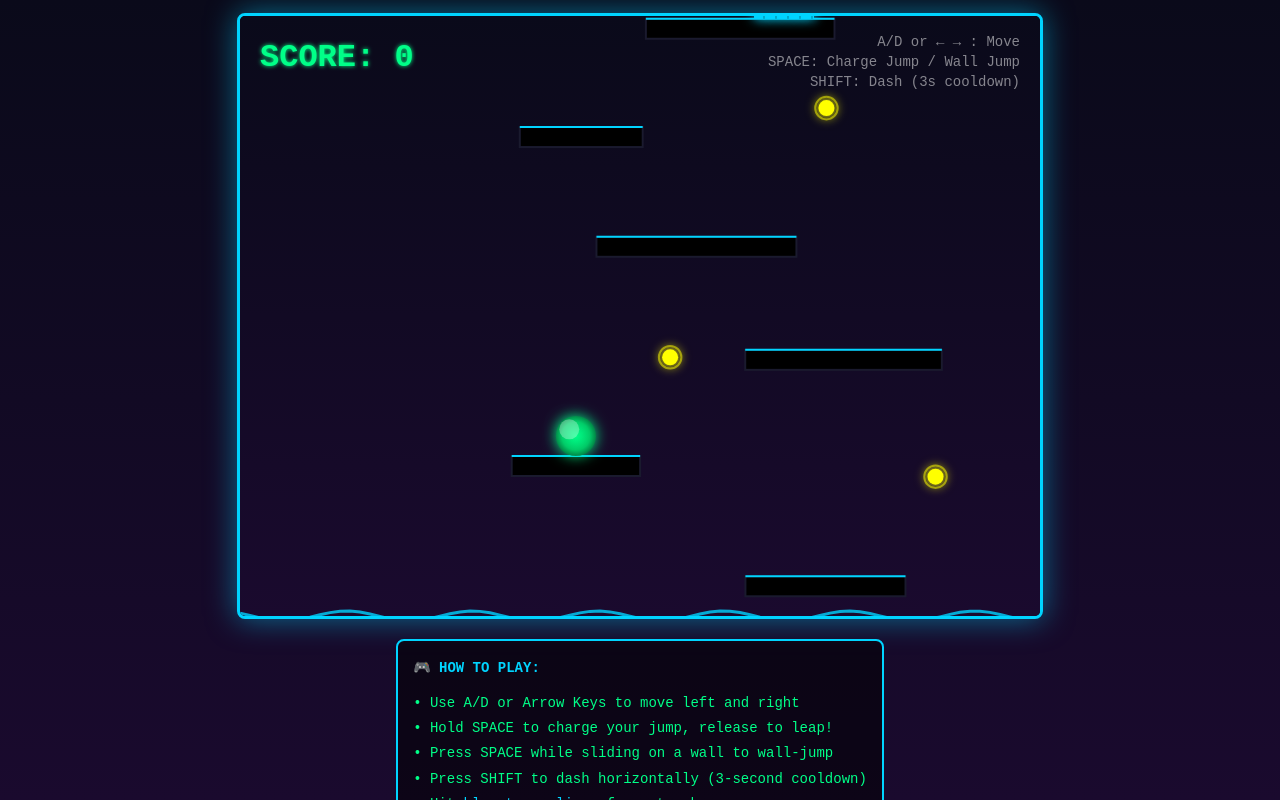
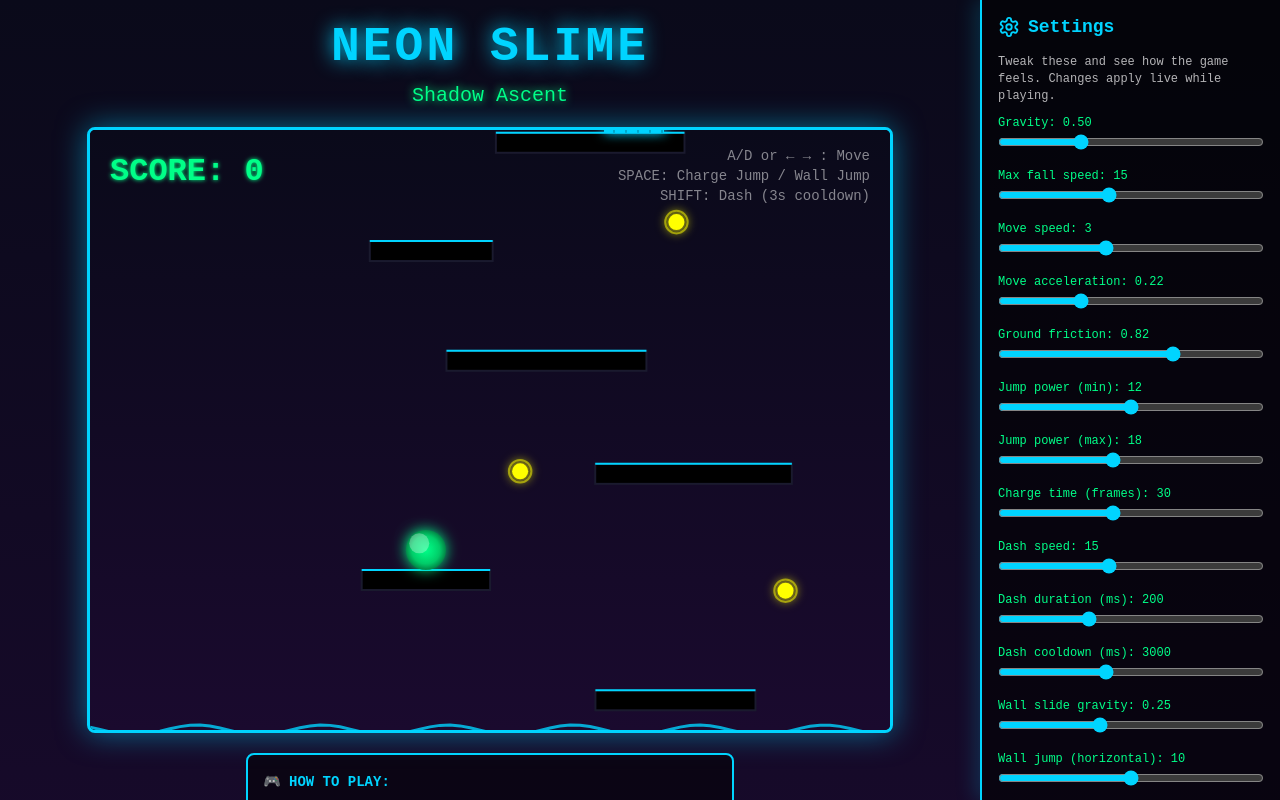
Before and after one commit to Shizerman/Project-Bouncy-Blob, a React (Vite) app: page / in a window 1280 px wide. Built offline with nearby package versions, Linux system fonts and the light colour scheme; the HTML template or start-up script is replaced by a standard one.

Commit message:
Update NeonSlime.jsx

```diff
--- a/src/NeonSlime.jsx
+++ b/src/NeonSlime.jsx
@@ -1,8 +1,47 @@
 import React, { useEffect, useRef, useState } from 'react';
-import { RotateCcw } from 'lucide-react';
+import { RotateCcw, Settings } from 'lucide-react';
+
+const DEFAULT_SETTINGS = {
+  GRAVITY: 0.5,
+  MAX_FALL_SPEED: 15,
+  MOVE_SPEED: 3,
+  MOVE_ACCELERATION: 0.22,
+  GROUND_FRICTION: 0.82,
+  JUMP_POWER_BASE: 12,
+  JUMP_POWER_MAX: 18,
+  CHARGE_TIME_MAX: 30,
+  DASH_SPEED: 15,
+  DASH_DURATION: 200,
+  DASH_COOLDOWN: 3000,
+  WALL_SLIDE_GRAVITY: 0.25,
+  WALL_JUMP_POWER_X: 10,
+  WALL_JUMP_POWER_Y: 15,
+  TRAMPOLINE_BOOST: 1.5,
+  WATER_OFFSET: 600,
+};
+
+const SETTINGS_CONFIG = [
+  { key: 'GRAVITY', label: 'Gravity', min: 0.2, max: 1.2, step: 0.05 },
+  { key: 'MAX_FALL_SPEED', label: 'Max fall speed', min: 8, max: 25, step: 1 },
+  { key: 'MOVE_SPEED', label: 'Move speed', min: 1, max: 6, step: 0.1 },
+  { key: 'MOVE_ACCELERATION', label: 'Move acceleration', min: 0.1, max: 0.5, step: 0.01 },
+  { key: 'GROUND_FRICTION', label: 'Ground friction', min: 0.5, max: 0.98, step: 0.02 },
+  { key: 'JUMP_POWER_BASE', label: 'Jump power (min)', min: 6, max: 18, step: 0.5 },
+  { key: 'JUMP_POWER_MAX', label: 'Jump power (max)', min: 12, max: 26, step: 0.5 },
+  { key: 'CHARGE_TIME_MAX', label: 'Charge time (frames)', min: 15, max: 50, step: 1 },
+  { key: 'DASH_SPEED', label: 'Dash speed', min: 8, max: 25, step: 0.5 },
+  { key: 'DASH_DURATION', label: 'Dash duration (ms)', min: 100, max: 400, step: 50 },
+  { key: 'DASH_COOLDOWN', label: 'Dash cooldown (ms)', min: 1000, max: 6000, step: 500 },
+  { key: 'WALL_SLIDE_GRAVITY', label: 'Wall slide gravity', min: 0.1, max: 0.5, step: 0.05 },
+  { key: 'WALL_JUMP_POWER_X', label: 'Wall jump (horizontal)', min: 5, max: 15, step: 0.5 },
+  { key: 'WALL_JUMP_POWER_Y', label: 'Wall jump (vertical)', min: 10, max: 22, step: 0.5 },
+  { key: 'TRAMPOLINE_BOOST', label: 'Trampoline boost', min: 1.1, max: 2.2, step: 0.1 },
+  { key: 'WATER_OFFSET', label: 'Water distance (death zone)', min: 500, max: 800, step: 50 },
+];
 
 const NeonSlime = () => {
   const canvasRef = useRef(null);
+  const settingsRef = useRef({ ...DEFAULT_SETTINGS });
   const gameStateRef = useRef({
     player: {
       x: 400,
@@ -37,24 +76,11 @@ const NeonSlime = () => {
   const [score, setScore] = useState(0);
   const [highScore, setHighScore] = useState(0);
   const [gameOver, setGameOver] = useState(false);
+  const [settings, setSettings] = useState({ ...DEFAULT_SETTINGS });
 
-  // Constants
-  const GRAVITY = 0.5;
-  const MAX_FALL_SPEED = 15;
-  const MOVE_SPEED = 3; // max horizontal speed (reached by holding left/right)
-  const MOVE_ACCELERATION = 0.22; // per frame - gives fine control; tap = small nudge
-  const GROUND_FRICTION = 0.82; // when not pressing left/right, vx decays quickly
-  const JUMP_POWER_BASE = 12;
-  const JUMP_POWER_MAX = 18;
-  const CHARGE_TIME_MAX = 30;
-  const DASH_SPEED = 15;
-  const DASH_DURATION = 200;
-  const DASH_COOLDOWN = 3000;
-  const WALL_SLIDE_GRAVITY = 0.25;
-  const WALL_JUMP_POWER_X = 10;
-  const WALL_JUMP_POWER_Y = 15;
-  const TRAMPOLINE_BOOST = 1.5;
-  const WATER_OFFSET = 600;
+  useEffect(() => {
+    settingsRef.current = settings;
+  }, [settings]);
 
   // Initialize platforms and collectibles
   const initializeGame = () => {
@@ -153,10 +179,11 @@ const NeonSlime = () => {
         if (e.repeat) return; // ignore key repeat so we don't double-trigger wall jump
 
         // Wall jump
+        const sKey = settingsRef.current;
         if (state.player.state === 'sliding') {
           state.player.state = 'airborne';
-          state.player.vy = -WALL_JUMP_POWER_Y;
-          state.player.vx = state.player.wallSide === 'left' ? WALL_JUMP_POWER_X : -WALL_JUMP_POWER_X;
+          state.player.vy = -sKey.WALL_JUMP_POWER_Y;
+          state.player.vx = state.player.wallSide === 'left' ? sKey.WALL_JUMP_POWER_X : -sKey.WALL_JUMP_POWER_X;
           state.player.wallSide = null;
 
           // Screen shake
@@ -177,22 +204,21 @@ const NeonSlime = () => {
       }
 
       // Dash
+      const s = settingsRef.current;
       if (e.key === 'Shift' && state.player.dashCooldown <= 0 && state.player.state !== 'grounded') {
         state.player.state = 'dashing';
-        state.player.dashCooldown = DASH_COOLDOWN;
+        state.player.dashCooldown = s.DASH_COOLDOWN;
         state.player.dashStartTime = Date.now();
 
-        // Determine dash direction
         const dashLeft = state.keys['a'] || state.keys['arrowleft'];
         const dashRight = state.keys['d'] || state.keys['arrowright'];
 
         if (dashLeft && !dashRight) {
-          state.player.vx = -DASH_SPEED;
+          state.player.vx = -s.DASH_SPEED;
         } else if (dashRight && !dashLeft) {
-          state.player.vx = DASH_SPEED;
+          state.player.vx = s.DASH_SPEED;
         } else {
-          // Default to facing direction
-          state.player.vx = state.player.vx >= 0 ? DASH_SPEED : -DASH_SPEED;
+          state.player.vx = state.player.vx >= 0 ? s.DASH_SPEED : -s.DASH_SPEED;
         }
       }
     };
@@ -203,7 +229,8 @@ const NeonSlime = () => {
 
       // Jump release (normalize space key for all browsers)
       if (isSpace(e.key) && state.player.state === 'grounded') {
-        const jumpPower = JUMP_POWER_BASE + (state.player.chargeTime / CHARGE_TIME_MAX) * (JUMP_POWER_MAX - JUMP_POWER_BASE);
+        const sJump = settingsRef.current;
+        const jumpPower = sJump.JUMP_POWER_BASE + (state.player.chargeTime / sJump.CHARGE_TIME_MAX) * (sJump.JUMP_POWER_MAX - sJump.JUMP_POWER_BASE);
         state.player.vy = -jumpPower;
         state.player.state = 'airborne';
         state.player.chargeTime = 0;
@@ -243,60 +270,54 @@ const NeonSlime = () => {
     };
 
     const update = (deltaTime, deltaMs) => {
+      const s = settingsRef.current;
       const p = state.player;
       state.time += deltaTime;
 
-      // Increase difficulty gradually
       state.difficulty = 1 + state.time / 3000;
 
-      // Dash cooldown (use real time so it feels the same at any FPS)
       if (p.dashCooldown > 0) {
         p.dashCooldown -= deltaMs;
       }
 
-      // Check if dash duration ended
-      if (p.state === 'dashing' && Date.now() - p.dashStartTime > DASH_DURATION) {
+      if (p.state === 'dashing' && Date.now() - p.dashStartTime > s.DASH_DURATION) {
         p.state = 'airborne';
       }
 
-      // Jump charging (only when grounded and space held; use deltaTime so charge rate is same at any FPS)
       if (p.state === 'grounded' && state.keys[' ']) {
-        p.chargeTime = Math.min(p.chargeTime + deltaTime, CHARGE_TIME_MAX);
-        p.squashY = 0.7 - (p.chargeTime / CHARGE_TIME_MAX) * 0.3;
-        p.squashX = 1.3 + (p.chargeTime / CHARGE_TIME_MAX) * 0.3;
+        p.chargeTime = Math.min(p.chargeTime + deltaTime, s.CHARGE_TIME_MAX);
+        p.squashY = 0.7 - (p.chargeTime / s.CHARGE_TIME_MAX) * 0.3;
+        p.squashX = 1.3 + (p.chargeTime / s.CHARGE_TIME_MAX) * 0.3;
       } else {
         p.chargeTime = 0;
       }
 
-      // Horizontal movement: acceleration-based for fine control (tap = small move, hold = build speed)
       if (p.state !== 'dashing') {
         const moveLeft = state.keys['a'] || state.keys['arrowleft'];
         const moveRight = state.keys['d'] || state.keys['arrowright'];
 
         if (moveLeft && !moveRight) {
-          p.vx -= MOVE_ACCELERATION * deltaTime;
-          p.vx = Math.max(p.vx, -MOVE_SPEED);
+          p.vx -= s.MOVE_ACCELERATION * deltaTime;
+          p.vx = Math.max(p.vx, -s.MOVE_SPEED);
         } else if (moveRight && !moveLeft) {
-          p.vx += MOVE_ACCELERATION * deltaTime;
-          p.vx = Math.min(p.vx, MOVE_SPEED);
+          p.vx += s.MOVE_ACCELERATION * deltaTime;
+          p.vx = Math.min(p.vx, s.MOVE_SPEED);
         } else {
-          // No input: friction so you don't slide off
-          p.vx *= Math.pow(GROUND_FRICTION, deltaTime);
+          p.vx *= Math.pow(s.GROUND_FRICTION, deltaTime);
           if (Math.abs(p.vx) < 0.08) p.vx = 0;
         }
       }
 
-      // Apply gravity based on state
       if (p.state === 'grounded') {
         p.vy = 0;
       } else if (p.state === 'sliding') {
-        p.vy += WALL_SLIDE_GRAVITY;
-        p.vy = Math.min(p.vy, MAX_FALL_SPEED / 2);
+        p.vy += s.WALL_SLIDE_GRAVITY;
+        p.vy = Math.min(p.vy, s.MAX_FALL_SPEED / 2);
       } else if (p.state === 'dashing') {
-        p.vy = 0; // No gravity during dash
+        p.vy = 0;
       } else {
-        p.vy += GRAVITY;
-        p.vy = Math.min(p.vy, MAX_FALL_SPEED);
+        p.vy += s.GRAVITY;
+        p.vy = Math.min(p.vy, s.MAX_FALL_SPEED);
       }
 
       // Update position
@@ -386,7 +407,7 @@ const NeonSlime = () => {
             p.y + p.height > trampoline.y &&
             p.y + p.height < trampoline.y + trampoline.height + 10 &&
             p.vy > 0) {
-          p.vy = -Math.abs(p.vy) * TRAMPOLINE_BOOST;
+          p.vy = -Math.abs(p.vy) * s.TRAMPOLINE_BOOST;
           p.state = 'airborne';
 
           // Screen shake
@@ -514,7 +535,7 @@ const NeonSlime = () => {
       state.sparks = state.sparks.filter(s => s.y < cullBelowY);
 
       // Death zone (water at bottom of screen)
-      const waterY = state.camera.y + WATER_OFFSET;
+      const waterY = state.camera.y + s.WATER_OFFSET;
       if (p.y + p.height > waterY) {
         state.gameOver = true;
         setGameOver(true);
@@ -526,6 +547,7 @@ const NeonSlime = () => {
     };
 
     const render = (ctx, canvas) => {
+      const sRender = settingsRef.current;
       const cameraY = state.camera.y;
       const shakeX = (Math.random() - 0.5) * state.camera.shake;
       const shakeY = (Math.random() - 0.5) * state.camera.shake;
@@ -652,8 +674,8 @@ const NeonSlime = () => {
       ctx.restore();
 
       // Dash cooldown indicator (brightness)
-      if (p.dashCooldown > 0 && p.dashCooldown < DASH_COOLDOWN) {
-        const cooldownPercent = p.dashCooldown / DASH_COOLDOWN;
+      if (p.dashCooldown > 0 && p.dashCooldown < sRender.DASH_COOLDOWN) {
+        const cooldownPercent = p.dashCooldown / sRender.DASH_COOLDOWN;
         ctx.globalAlpha = 0.5;
         ctx.fillStyle = '#ffffff';
         ctx.beginPath();
@@ -665,7 +687,7 @@ const NeonSlime = () => {
       }
 
       // Water death zone
-      const waterY = cameraY + WATER_OFFSET;
+      const waterY = cameraY + sRender.WATER_OFFSET;
       const waterGradient = ctx.createLinearGradient(0, waterY, 0, waterY + 100);
       waterGradient.addColorStop(0, 'rgba(0, 212, 255, 0.3)');
       waterGradient.addColorStop(1, 'rgba(0, 150, 255, 0.6)');
@@ -755,17 +777,30 @@ const NeonSlime = () => {
     };
   }, []);
 
+  const updateSetting = (key, value) => {
+    setSettings((prev) => ({ ...prev, [key]: value }));
+  };
+
+  const resetSettings = () => setSettings({ ...DEFAULT_SETTINGS });
+
   return (
     <div style={{
       width: '100%',
-      height: '100vh',
+      minHeight: '100vh',
       background: 'linear-gradient(180deg, #0a0a1a 0%, #1a0a2e 100%)',
+      display: 'flex',
+      flexDirection: 'row',
+      fontFamily: '"Courier New", monospace',
+      color: '#00ff88',
+    }}>
+      {/* Game area */}
+      <div style={{
+        flex: 1,
         display: 'flex',
         flexDirection: 'column',
         alignItems: 'center',
         justifyContent: 'center',
-      fontFamily: '"Courier New", monospace',
-      color: '#00ff88',
+        padding: '20px',
       }}>
         <div style={{
           marginBottom: '20px',
@@ -865,6 +900,79 @@ const NeonSlime = () => {
         </div>
       </div>
       </div>
+
+      {/* Settings sidebar */}
+      <div style={{
+        width: '300px',
+        minWidth: '300px',
+        maxHeight: '100vh',
+        overflowY: 'auto',
+        padding: '16px',
+        background: 'rgba(0, 0, 0, 0.6)',
+        borderLeft: '2px solid #00d4ff',
+        boxShadow: '-4px 0 20px rgba(0, 212, 255, 0.2)',
+      }}>
+        <div style={{
+          display: 'flex',
+          alignItems: 'center',
+          gap: '8px',
+          marginBottom: '16px',
+          color: '#00d4ff',
+          fontSize: '18px',
+          fontWeight: 'bold',
+        }}>
+          <Settings size={22} />
+          Settings
+        </div>
+        <p style={{ fontSize: '12px', color: 'rgba(255,255,255,0.7)', marginBottom: '12px', lineHeight: 1.4 }}>
+          Tweak these and see how the game feels. Changes apply live while playing.
+        </p>
+        {SETTINGS_CONFIG.map(({ key, label, min, max, step }) => (
+          <div key={key} style={{ marginBottom: '14px' }}>
+            <label style={{
+              display: 'block',
+              fontSize: '12px',
+              color: '#00ff88',
+              marginBottom: '4px',
+            }}>
+              {label}: {typeof settings[key] === 'number' && settings[key] % 1 !== 0
+                ? settings[key].toFixed(2)
+                : settings[key]}
+            </label>
+            <input
+              type="range"
+              min={min}
+              max={max}
+              step={step}
+              value={settings[key]}
+              onChange={(e) => updateSetting(key, parseFloat(e.target.value))}
+              style={{
+                width: '100%',
+                accentColor: '#00d4ff',
+              }}
+            />
+          </div>
+        ))}
+        <button
+          onClick={resetSettings}
+          style={{
+            marginTop: '12px',
+            width: '100%',
+            padding: '10px',
+            fontSize: '14px',
+            fontFamily: '"Courier New", monospace',
+            fontWeight: 'bold',
+            background: 'rgba(0, 212, 255, 0.2)',
+            border: '2px solid #00d4ff',
+            borderRadius: '6px',
+            color: '#00d4ff',
+            cursor: 'pointer',
+          }}
+        >
+          Reset to defaults
+        </button>
+      </div>
+    </div>
   );
 };
 
```
Lines whose indentation alone changed are shown as unchanged.
